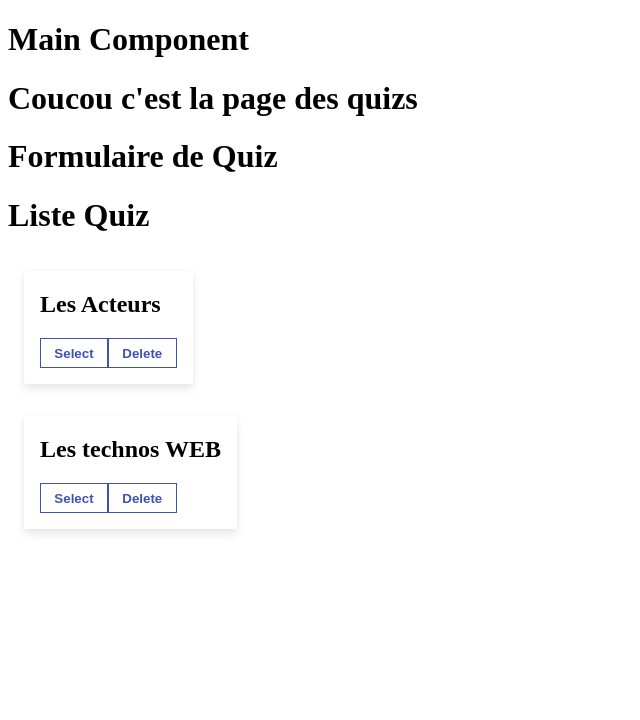
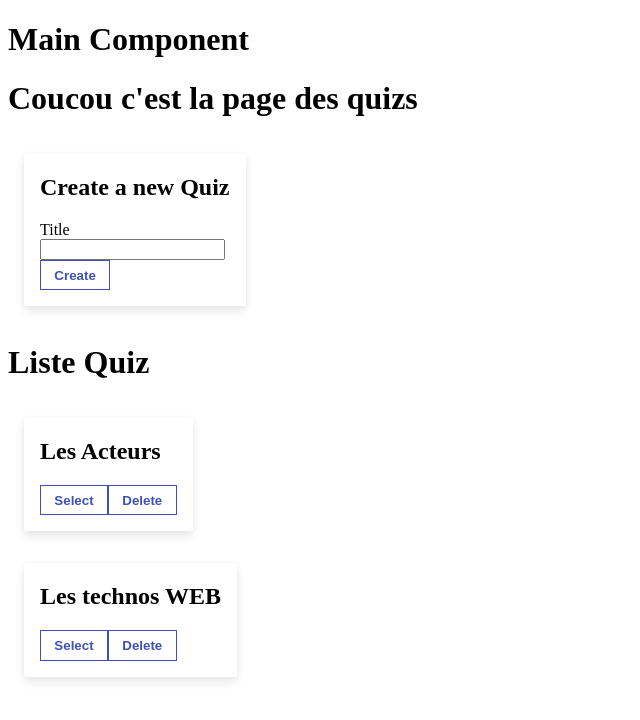
Before and after one commit to 2019-2020-ps6/2022-2023-ps6-les-gourmets, an Angular app in the folder front-end/: page /ListeQuizPage in a window 1280 px wide. Shown: the top 720 px of the page, without its empty margins (0-640 px from the left). Built offline with nearby package versions, Linux system fonts and the light colour scheme.

Commit message:
creer des quizs

```diff
--- a/front-end/src/Components/ListeQuiz/ListeQuiz.component.html
+++ b/front-end/src/Components/ListeQuiz/ListeQuiz.component.html
@@ -1,6 +1,6 @@
 <h1>Liste Quiz</h1>
 <div class="quiz-List">
   <div class="Quiz" *ngFor="let quiz of quizList">
-    <app-Quiz [quiz]="quiz" (deleteQuizz)="deleteQuizz($event)"></app-Quiz>
+    <app-Quiz [quiz]="quiz" (deleteQuizz)="deleteQuiz($event)"></app-Quiz>
   </div>
 </div>
--- a/front-end/src/Components/ListeQuiz/ListeQuiz.component.ts
+++ b/front-end/src/Components/ListeQuiz/ListeQuiz.component.ts
@@ -1,6 +1,6 @@
 
 import { Component, OnInit } from '@angular/core';
-import { QuizService } from 'src/service/service1.service';
+import { QuizService } from 'src/service/quiz.service';
 import { Router } from '@angular/router';
 import { Quiz } from 'src/models/quiz.model';
 
@@ -28,7 +28,7 @@ export class ListeQuiz implements OnInit {
       this.router.navigate(['/edit-quiz/' + quiz.name]);
     }
 
-    deleteQuizz(quiz: Quiz): void {
+    deleteQuiz(quiz: Quiz): void {
       this.quizService.deleteQuiz(quiz);
     }
   }
--- a/front-end/src/Components/QuizForm/QuizForm.component.html
+++ b/front-end/src/Components/QuizForm/QuizForm.component.html
@@ -1 +1,13 @@
-<h1>Formulaire de Quiz</h1>
+<div class="card">
+  <h2>Create a new Quiz</h2>
+  <form class="quiz-form" [formGroup]="quizForm">
+    <label for="title">
+      Title <br>
+      <input class="input-custom" type="text" id="name" [formControlName]="'name'">
+    </label>
+    <br>
+    <button type="submit" class="button-card" (click)="addQuiz()">Create</button>
+  </form>
+</div>
+<!-- Uncomment below to see your form structure and how it changes-->
+<!-- <br><br>{{quizForm.getRawValue() | json}} -->
--- a/front-end/src/Components/QuizForm/QuizForm.component.scss
+++ b/front-end/src/Components/QuizForm/QuizForm.component.scss
@@ -0,0 +1,29 @@
+$app-background-color: #f2f2f2;
+$blue: #3f51b5;
+$white: white;
+
+.card {
+  background: $white;
+  border-radius: 2px;
+  display: inline-block;
+  margin: 1rem;
+  position: relative;
+  box-shadow: 0 6px 10px rgba(0, 0, 0, 0.08), 0 0 6px rgba(0, 0, 0, 0.05);
+  padding: 0 1em 1em 1em;
+}
+
+.button-card {
+  background-color: $white;
+  border: solid 1px $blue;
+  color: $blue;
+  font-weight: bold;
+  padding: 0.5em 1em;
+}
+
+.button-card:hover {
+  cursor: pointer;
+}
+
+.edit {
+  margin-left: 0.3em;
+}
--- a/front-end/src/Components/QuizForm/QuizForm.component.ts
+++ b/front-end/src/Components/QuizForm/QuizForm.component.ts
@@ -1,11 +1,31 @@
 
 import { Component, OnInit } from '@angular/core';
+import { FormBuilder, FormGroup } from '@angular/forms';
+import { Quiz } from 'src/models/quiz.model';
+import { QuizService } from 'src/service/quiz.service';
+
 @Component({
     selector: 'app-QuizForm',
     templateUrl: './QuizForm.component.html',
     styleUrls: ['./QuizForm.component.scss']
 })
-export class QuizForm implements OnInit {
-    constructor() {}
-    ngOnInit(): void {}
+export class QuizFormComponent implements OnInit {
+
+  public quizForm: FormGroup;
+
+  constructor(public formBuilder: FormBuilder, private quizService: QuizService) {
+    this.quizForm = this.formBuilder.group({
+      id: 7,
+      name: ['']
+    });
+  }
+
+  ngOnInit(): void {}
+
+  addQuiz(): void {
+    //create a new quiz with the form's value
+    const quizToCreate: Quiz = this.quizForm.getRawValue() as Quiz;
+    this.quizService.addQuiz(quizToCreate);
+    console.log("usertocreate : " + quizToCreate);
+  }
 }
--- a/front-end/src/app/app.module.ts
+++ b/front-end/src/app/app.module.ts
@@ -6,7 +6,8 @@ import { AppComponent } from './app.component';
 import { ListeQuizPage } from 'src/Components/ListeQuizPage/ListeQuizPage.component';
 import { ListeQuiz } from 'src/Components/ListeQuiz/ListeQuiz.component';
 import { QuizComponent } from 'src/Components/Quiz/Quiz.component';
-import { QuizForm } from 'src/Components/QuizForm/QuizForm.component';
+import { QuizFormComponent } from 'src/Components/QuizForm/QuizForm.component';
+import { ReactiveFormsModule } from '@angular/forms';
 
 @NgModule({
   declarations: [
@@ -14,11 +15,12 @@ import { QuizForm } from 'src/Components/QuizForm/QuizForm.component';
     ListeQuizPage,
     ListeQuiz,
     QuizComponent,
-    QuizForm
+    QuizFormComponent
   ],
   imports: [
     BrowserModule,
     AppRoutingModule,
+    ReactiveFormsModule,
   ],
   providers: [],
   bootstrap: [AppComponent]
--- a/front-end/src/service/service1.service.ts
+++ b/front-end/src/service/quiz.service.ts
@@ -30,7 +30,7 @@ addQuiz(quiz : Quiz) {
 }
 
 deleteQuiz(quiz: Quiz) {
-  this.quizzes = this.quizzes.filter(q => q.id !== quiz.id);
+  this.quizzes = this.quizzes.filter(q => q !== quiz);
   this.quizzes$.next(this.quizzes);
  }
 }
```
